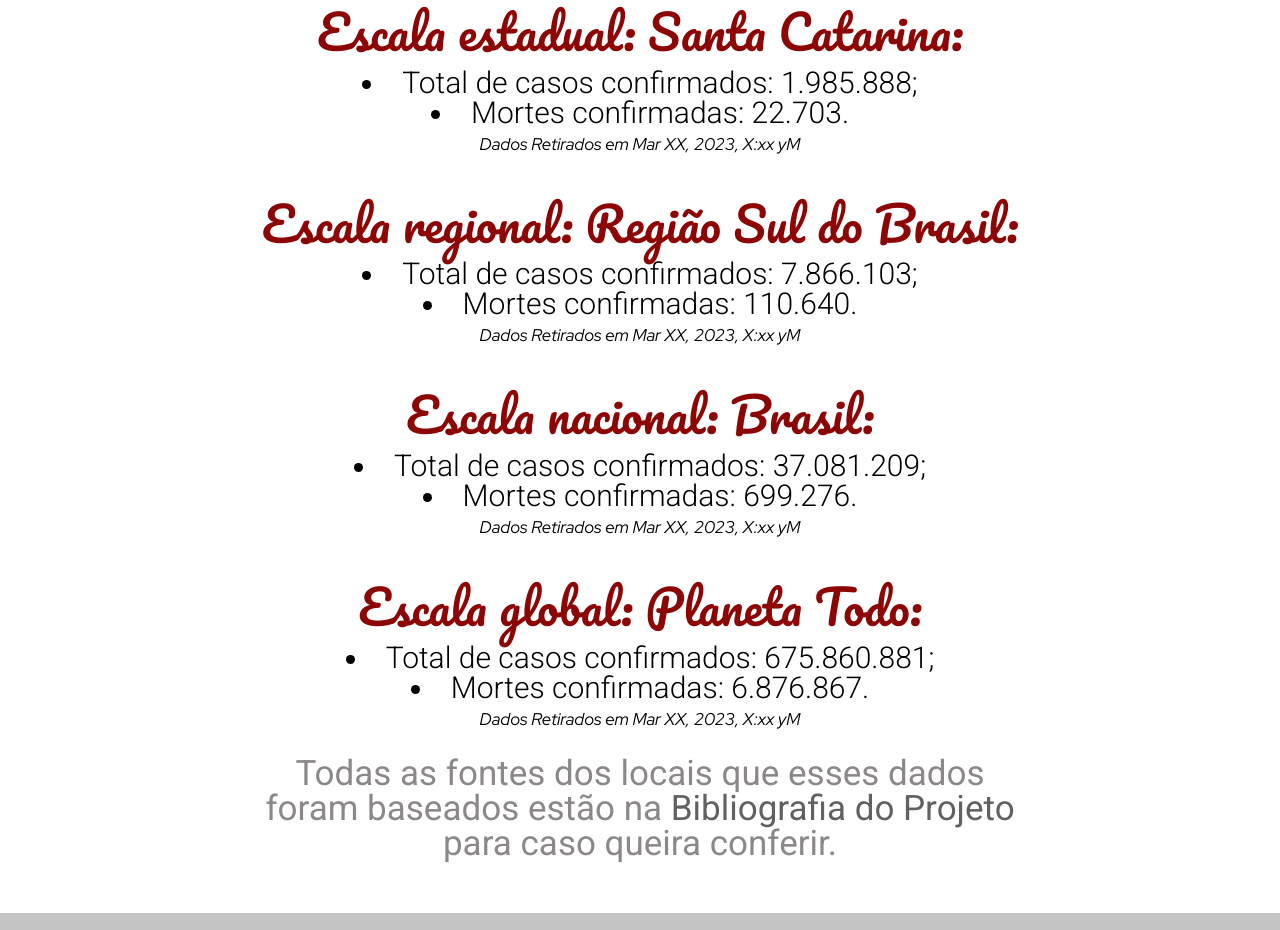
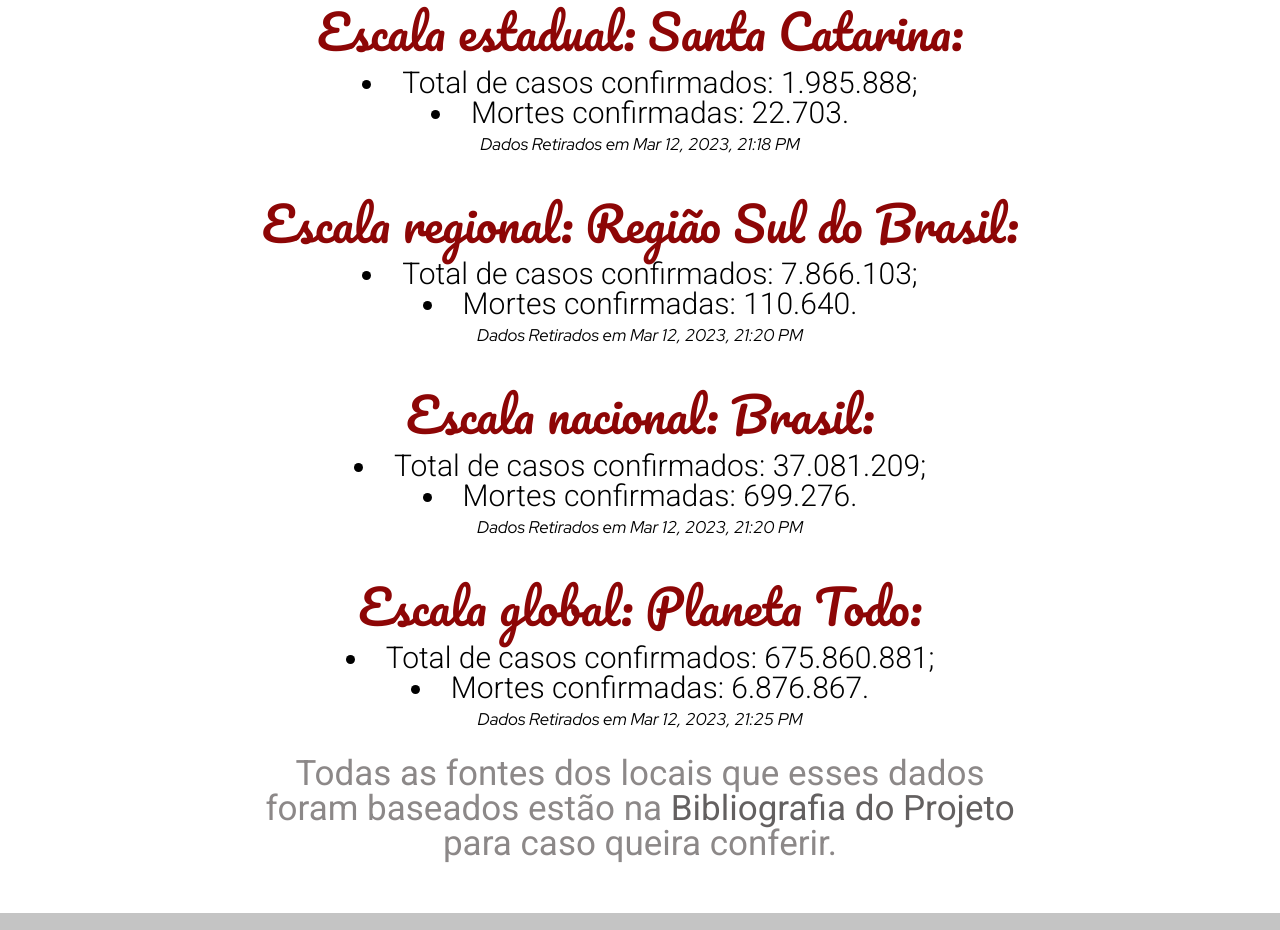
Before and after one commit to RenanWuicik7/Pagina-do-Coronavirus, a plain HTML site: page type-html/scails.html in a window 1280 px wide. Shown: the part 1400-2330 px from the top of the page. Drawn offline with Linux system fonts and the light colour scheme.

Commit message:
Adicionando data de dias de coleta de dados

```diff
--- a/type-html/scails.html
+++ b/type-html/scails.html
@@ -85,25 +85,25 @@
             <ul>
                 <li class="lista-item lista-scal">Total de casos confirmados: 1.985.888;</li>
                 <li class="lista-item lista-scal">Mortes confirmadas: 22.703.</li>
-                <aside class="aside-escalas">Dados Retirados em Mar XX, 2023, X:xx yM</aside>
+                <aside class="aside-escalas">Dados Retirados em Mar 12, 2023, 21:18 PM</aside>
             </ul>
             <h1 id="r-scal" class="titulo-destaque">Escala regional: Região Sul do Brasil:</h1>
             <ul>
                 <li class="lista-item lista-scal">Total de casos confirmados: 7.866.103;</li>
                 <li class="lista-item lista-scal">Mortes confirmadas: 110.640.</li>
-                <aside class="aside-escalas">Dados Retirados em Mar XX, 2023, X:xx yM</aside>
+                <aside class="aside-escalas">Dados Retirados em Mar 12, 2023, 21:20 PM</aside>
             </ul>
             <h1 id="n-scal" class="titulo-destaque">Escala nacional: Brasil:</h1>
             <ul>
                 <li class="lista-item lista-scal">Total de casos confirmados: 37.081.209;</li>
                 <li class="lista-item lista-scal">Mortes confirmadas: 699.276.</li>
-                <aside class="aside-escalas">Dados Retirados em Mar XX, 2023, X:xx yM</aside>
+                <aside class="aside-escalas">Dados Retirados em Mar 12, 2023, 21:20 PM</aside>
             </ul>
             <h1 id="g-scal" class="titulo-destaque">Escala global: Planeta Todo:</h1>
             <ul>
                 <li class="lista-item lista-scal">Total de casos confirmados: 675.860.881;</li>
                 <li class="lista-item lista-scal">Mortes confirmadas: 6.876.867.</li>
-                <aside class="aside-escalas">Dados Retirados em Mar XX, 2023, X:xx yM</aside>
+                <aside class="aside-escalas">Dados Retirados em Mar 12, 2023, 21:25 PM</aside>
             </ul>
         </section>
         <p id="referencias" class="remenber-of-biblioteca">Todas as fontes dos locais que esses dados foram baseados estão na <a class="ancora-remenber" href="bibliografia.html">Bibliografia do Projeto</a> para caso queira conferir.</p>
```
